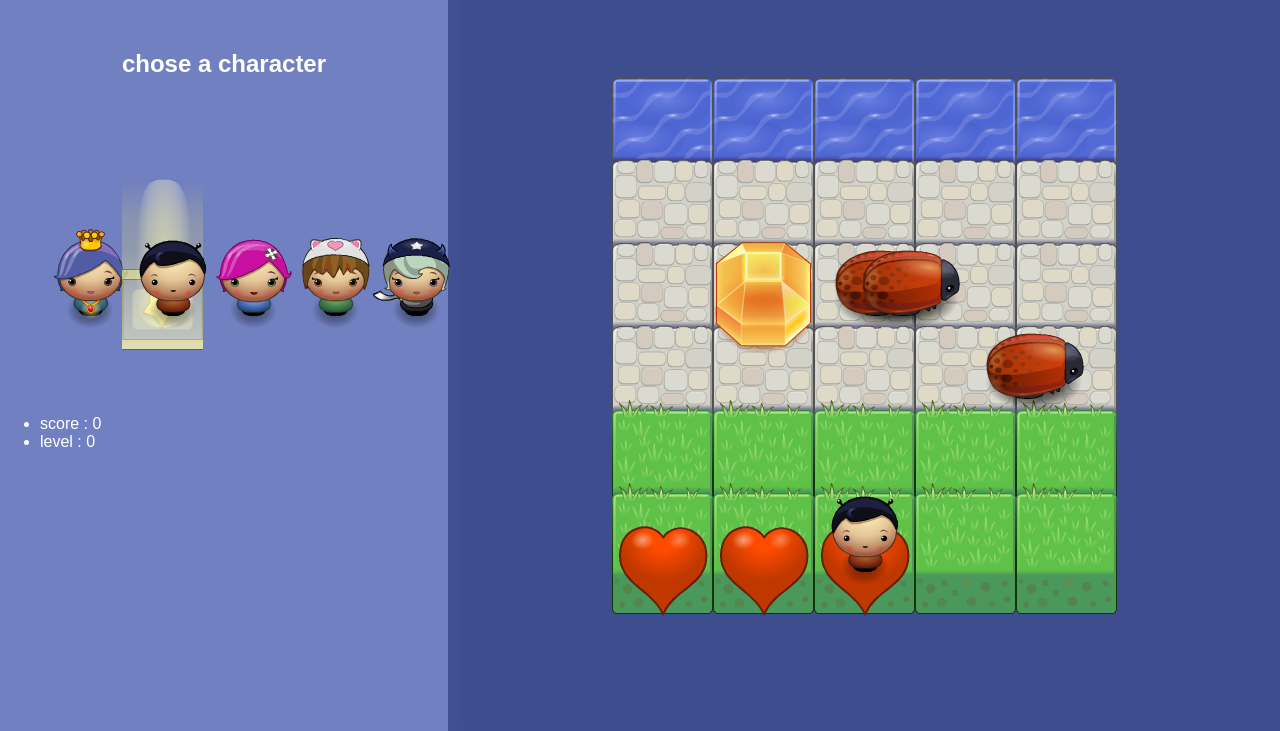
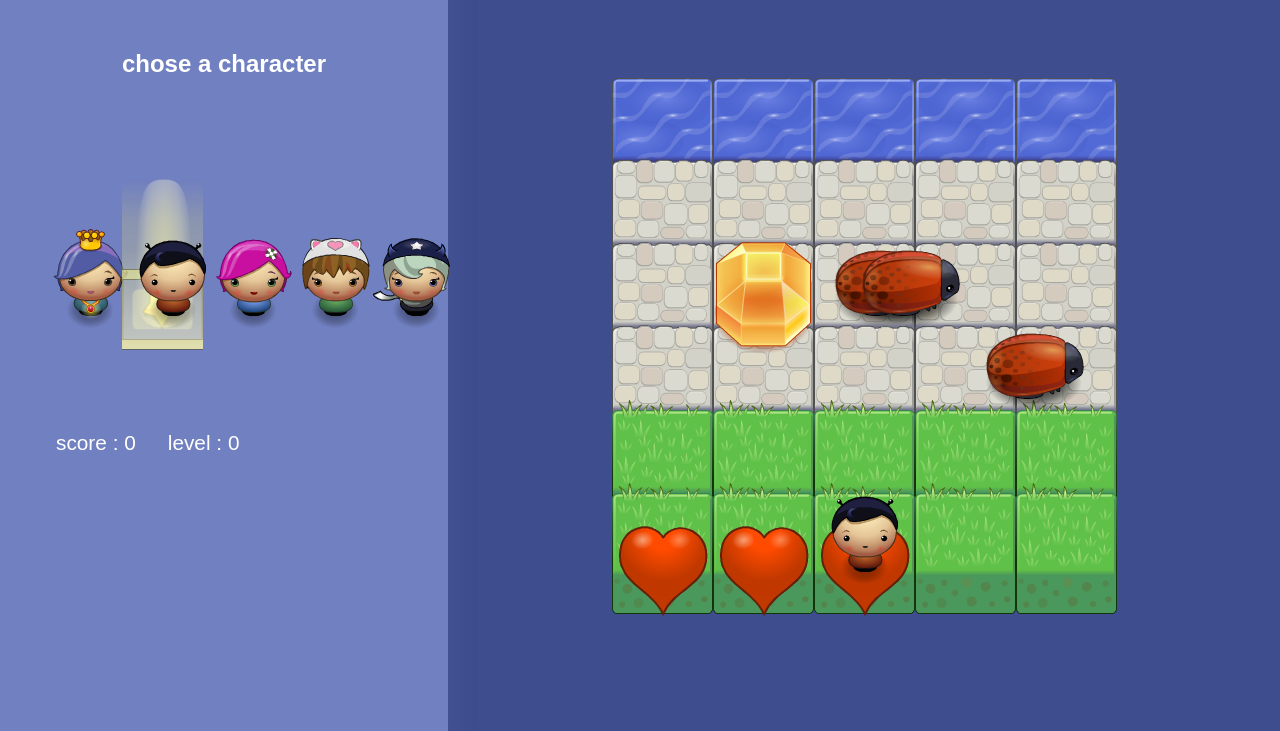
Before and after one commit to AhmedKorim/arcadegame, a plain HTML site: page index.html in a window 1280 px wide. Shown: the part 69-800 px from the top of the page. Drawn offline with Linux system fonts and the light colour scheme.

Commit message:
Update style.css

```diff
--- a/css/style.css
+++ b/css/style.css
@@ -63,6 +63,13 @@ canvas {
     display: block;
     transform: translate3d(-50%, -50%, 0) scale(1); }
 
+.stats-wrapper {
+  list-style: none; }
+  .stats-wrapper li {
+    float: left;
+    padding: 1rem;
+    font-size: 1.3rem; }
+
 #playAgian {
   font-size: 1.3rem;
   box-shadow: 4px 7px 15px rgba(0, 0, 0, 0.1);
```
